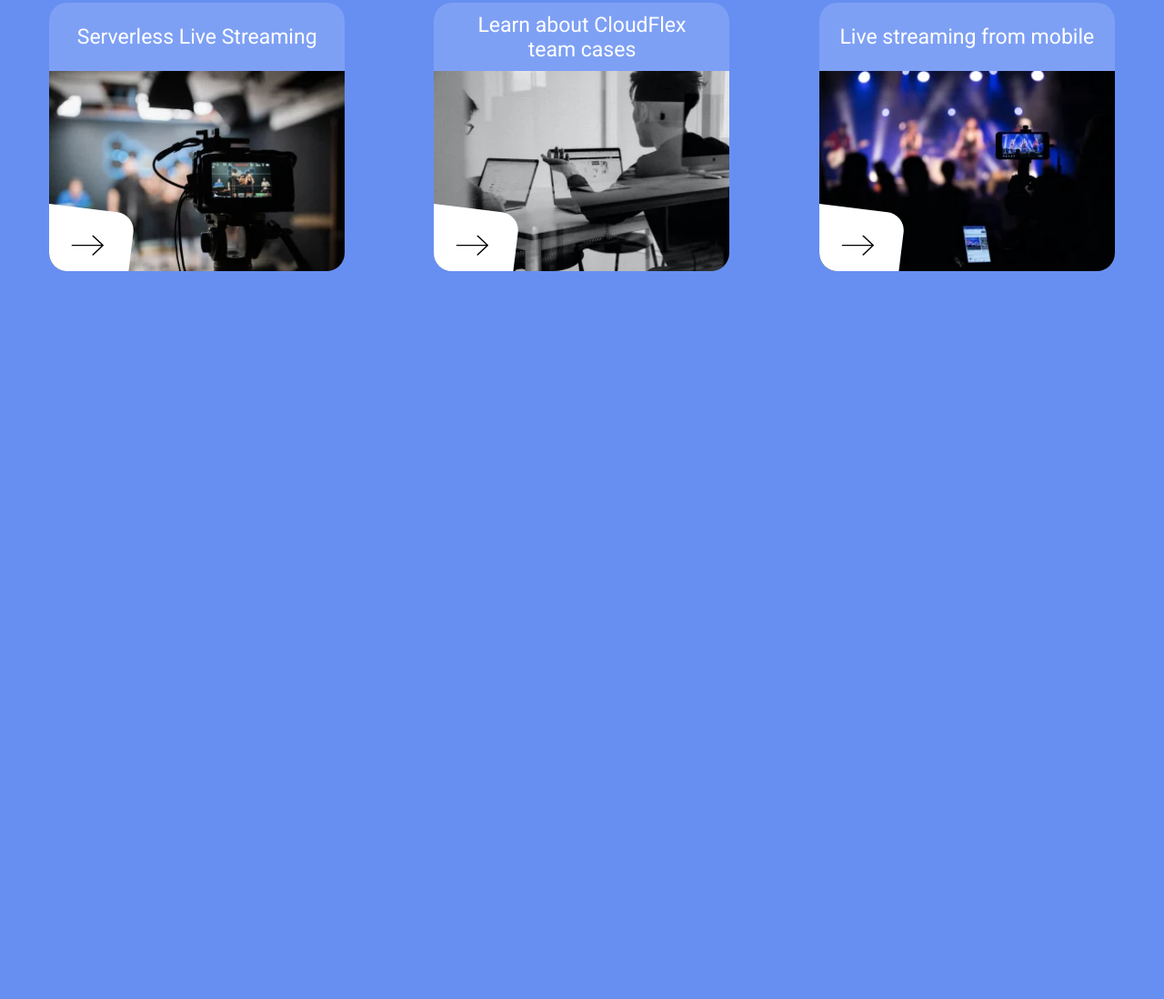
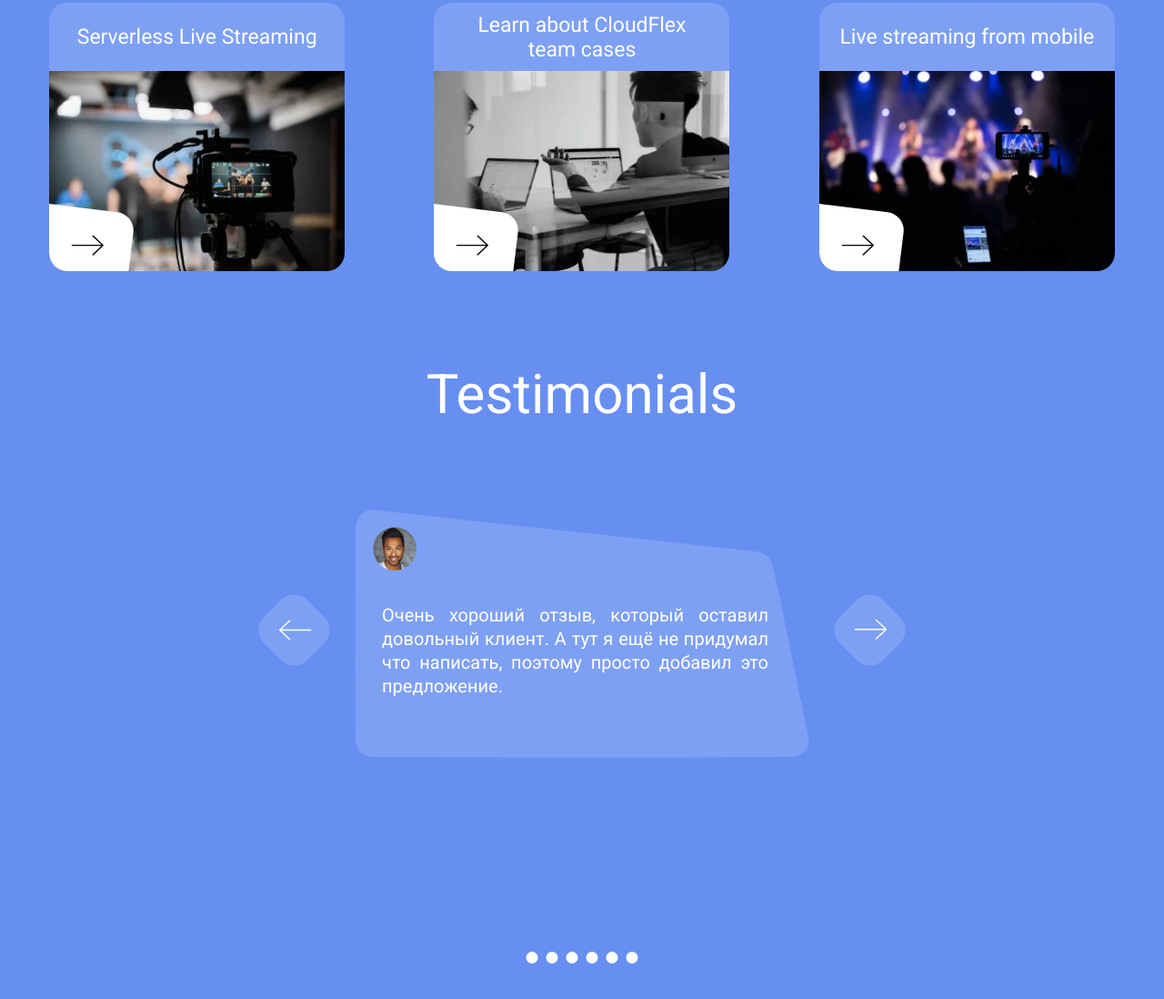
Before and after one commit to AlexBarvinok/landing_liveStreaming, a website: page index.html in a window 1280 px wide. Shown: the part 4169-5267 px from the top of the page at 91% size. Before the commit the page ends 4647 px from the top, so only its background shows below. Drawn offline with nearby package versions, Linux system fonts and the light colour scheme; files that its build step writes are made by us from their sources.

Commit message:
added testimonials section

```diff
--- a/index.html
+++ b/index.html
@@ -216,6 +216,46 @@
           </div>
         </div>
       </section>
+      <section class="testimonials-section">
+        <div class="container">
+          <div class="testimonials">
+            <h2 class="testimonials__title">Testimonials</h2>
+            <div class="testimonials__slider slider">
+              <figure class="wave-card">
+                <img
+                  src="/assets/img/avatar_alpha.png"
+                  alt=""
+                  class="wave-card__avatar"
+                />
+                <blockquote class="wave-card__quote" cite="https://happyclient.com">
+                  <p>
+                    Очень хороший отзыв, который оставил довольный клиент. А тут я ещё не
+                    придумал что написать, поэтому просто добавил это предложение.
+                  </p>
+                </blockquote>
+              </figure>
+              <button class="slider__left-btn">
+                <svg class="slider__left-btn-icon">
+                  <use href="assets/sprites.svg#arrow-icon"></use>
+                </svg>
+              </button>
+              <button class="slider__right-btn">
+                <svg class="slider__right-btn-icon">
+                  <use href="assets/sprites.svg#arrow-icon"></use>
+                </svg>
+              </button>
+              <div class="slider__points">
+                <div class="slider__points-item"></div>
+                <div class="slider__points-item"></div>
+                <div class="slider__points-item"></div>
+                <div class="slider__points-item"></div>
+                <div class="slider__points-item"></div>
+                <div class="slider__points-item"></div>
+              </div>
+            </div>
+          </div>
+        </div>
+      </section>
     </main>
   </body>
 </html>
--- a/styles/_basic.scss
+++ b/styles/_basic.scss
@@ -28,7 +28,8 @@
   list-style: none;
 }
 
-figure {
+figure,
+blockquote {
   margin: 0;
 }
 
--- a/styles/_cards.scss
+++ b/styles/_cards.scss
@@ -114,3 +114,32 @@
     width: 320px;
   }
 }
+
+.wave-card {
+  width: 500px;
+  height: 275px;
+  background: url('../assets/wave_card_bg.svg') center/contain no-repeat;
+
+  @include d-flex(start, start, nowrap, column, 0, 35px);
+
+  &__avatar {
+    margin: 20px 0 0 20px;
+  }
+
+  &__quote {
+    @include font(20px, 400, $color_white);
+    line-height: 1.3;
+    margin: 0 45px 0 30px;
+    text-align: justify;
+  }
+
+  @media (max-width: $media_md) {
+    width: 330px;
+    row-gap: 15px;
+    background: url('../assets/wave_card_bg.svg') 50% 0 / contain no-repeat;
+
+    &__quote {
+      @include font(13px, 400, $color_white);
+    }
+  }
+}
--- a/styles/_experience.scss
+++ b/styles/_experience.scss
@@ -3,7 +3,7 @@
 @use 'sass:color';
 
 .experience {
-  padding: 180px 0;
+  padding: 180px 0 0 0;
   margin: 0 auto;
   text-align: center;
   @include d-flex(start, center, nowrap, column, 0, 90px);
--- a/styles/_importer.scss
+++ b/styles/_importer.scss
@@ -5,3 +5,4 @@
 @forward 'work';
 @forward 'about';
 @forward 'experience';
+@forward 'testiminials';
--- /dev/null
+++ b/styles/_testiminials.scss
@@ -0,0 +1,113 @@
+@use 'variables' as *;
+@use 'mixins' as *;
+@use 'sass:color';
+
+%slider-button {
+  width: 67px;
+  height: 67px;
+  border: none;
+  border-radius: 20px;
+  background-color: color.adjust($color_white, $alpha: -0.85);
+  rotate: z 45deg;
+}
+
+.testimonials {
+  padding: 100px 0 100px 0;
+  margin: 0 auto;
+  @include d-flex(start, center, nowrap, column, 0, 90px);
+
+  &__title {
+    @include font(60px, 400, $color_white);
+
+    @media (max-width: $media_md) {
+      font-size: 35px;
+    }
+  }
+
+  & .slider {
+    position: relative;
+    height: 500px;
+
+    &__left-btn {
+      @extend %slider-button;
+      @include position(absolute, 1, -1, top, left, 100px, -100px);
+
+      &-icon {
+        width: 36px;
+        height: 23px;
+        fill: $color_white;
+        rotate: z 135deg;
+      }
+    }
+    &__right-btn {
+      @extend %slider-button;
+      @include position(absolute, 1, -1, top, right, 100px, -100px);
+
+      &-icon {
+        width: 36px;
+        height: 23px;
+        fill: $color_white;
+        rotate: z -45deg;
+      }
+    }
+
+    &__left-btn:hover,
+    &__right-btn:hover {
+      cursor: pointer;
+      box-shadow: 0 4px 20px 0 rgba(0, 0, 0, 0.1);
+      background: rgba(255, 255, 255, 0.1);
+
+      & .slider__left-btn-icon,
+      .slider__right-btn-icon {
+        fill: $color_black;
+      }
+    }
+
+    &__points {
+      @include position(absolute, 1, -1, bottom, left, 0, 50%);
+      @include d-flex(start, center, nowrap, row, 9px, 0);
+      translate: -50% 0;
+
+      &-item {
+        width: 13px;
+        height: 13px;
+        border-radius: 50%;
+        background-color: $color_white;
+
+        &:hover {
+          cursor: pointer;
+          scale: 0.7;
+          background-color: color.adjust($color_white, $alpha: -0.85);
+        }
+      }
+    }
+
+    @media (max-width: $media_md) {
+      height: 300px;
+
+      &__left-btn {
+        top: unset;
+        bottom: 20px;
+        left: 0;
+      }
+      &__right-btn {
+        top: unset;
+        bottom: 20px;
+        right: 0;
+      }
+
+      &__points {
+        bottom: 45px;
+      }
+    }
+    @media (max-width: $media_min) {
+      &__left-btn {
+        left: 10px;
+      }
+
+      &__right-btn {
+        right: 10px;
+      }
+    }
+  }
+}
```
